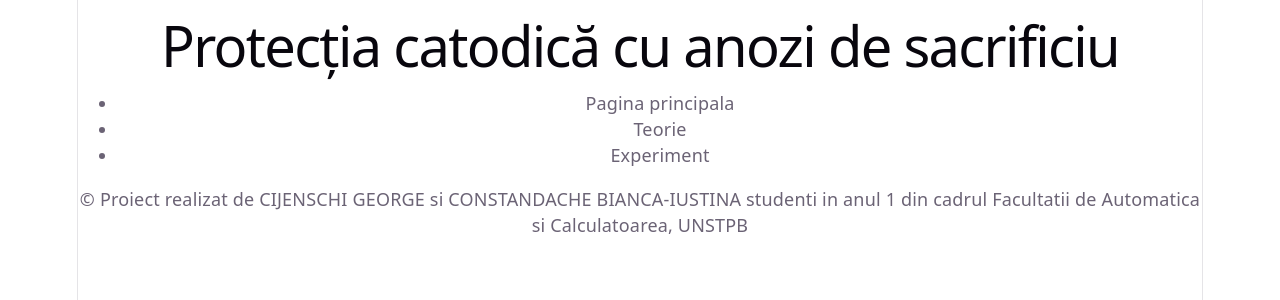
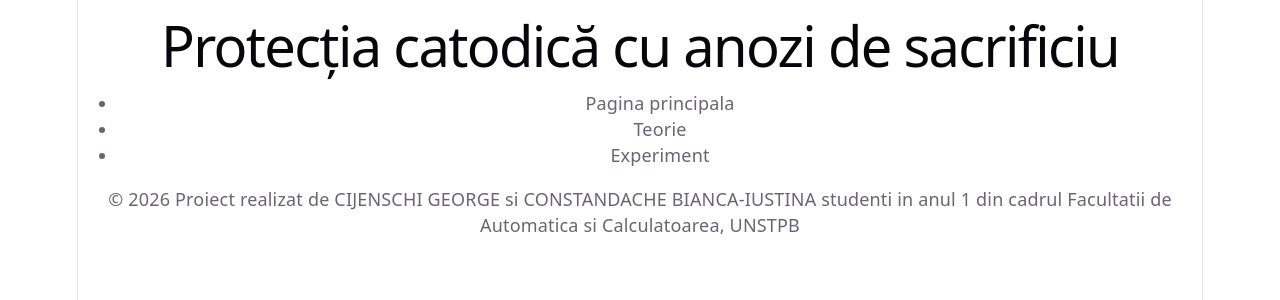
Before and after one commit to mimenschi/proiect_chimie, a React (Vite) app in the folder protectia-catodica/: page / in a window 1280 px wide. Shown: the top 300 px of the page. Built offline with nearby package versions, Linux system fonts and the light colour scheme.

Commit message:
Add: Schimbari Footer si App

```diff
--- a/protectia-catodica/src/App.jsx
+++ b/protectia-catodica/src/App.jsx
@@ -4,8 +4,8 @@ import Footer from './site/Footer.jsx'
 function App() {
   return(
     <>
-      <Header/>
-      <Footer/>
+        <Header/>
+        <Footer/>
     </>
   );
 
--- a/protectia-catodica/src/site/Footer.jsx
+++ b/protectia-catodica/src/site/Footer.jsx
@@ -7,7 +7,7 @@
 function Footer(){
     return(
         <footer>
-            <p>&copy; Proiect realizat de CIJENSCHI GEORGE si CONSTANDACHE BIANCA-IUSTINA studenti in anul 1 din cadrul Facultatii de Automatica si Calculatoarea, UNSTPB</p>
+            <p>&copy; {new Date().getFullYear()}  Proiect realizat de CIJENSCHI GEORGE si CONSTANDACHE BIANCA-IUSTINA studenti in anul 1 din cadrul Facultatii de Automatica si Calculatoarea, UNSTPB</p>
         </footer>
     );
 }
```
